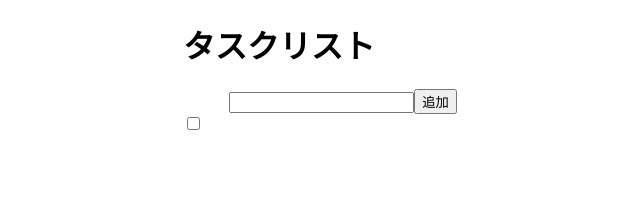
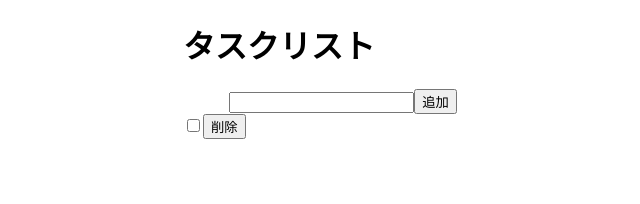
Before and after one commit to k-iseri/vue-counter, a Nuxt app: page / in a window 1280 px wide. Both pictures are taken after a click on the button "追加". Shown: the top 204 px of the page, without its empty margins (297-937 px from the left). Built offline with nearby package versions, Linux system fonts and the light colour scheme.

Commit message:
削除機能

```diff
--- a/components/TaskView.vue
+++ b/components/TaskView.vue
@@ -2,14 +2,23 @@
   <div>
     <input type="checkbox" v-model="done" />
     <span :class="{ doneTask: done }">{{ task }}</span>
+    <button @click="sendDelete">削除</button>
   </div>
 </template>
 
 <script>
 export default {
-  props: { task: { type: String, require: true, default: '' } },
+  props: {
+    task: { type: String, require: true, default: '' },
+    index: { type: Number, require: true, default: 0 },
+  },
   data() {
     return { done: false }
+  },
+  methods: {
+    sendDelete() {
+      this.$emit('deleteTask', this.index)
+    },
   },
 }
 </script>
--- a/pages/index.vue
+++ b/pages/index.vue
@@ -5,7 +5,7 @@
       <input v-model="inputTask" /><button @click="addTask">追加</button>
     </div>
     <div v-for="(task, index) in taskList" :key="index">
-      <TaskView :task="task" />
+      <TaskView :task="task" :index="index" @deleteTask="deleteTask" />
     </div>
   </div>
 </template>
@@ -22,9 +22,12 @@ export default {
     }
   },
   methods: {
-    addTask: function() {
+    addTask() {
       this.taskList.push(this.inputTask)
       this.inputTask = ''
+    },
+    deleteTask(index) {
+      this.taskList.splice(index, 1)
     },
   },
 }
```
